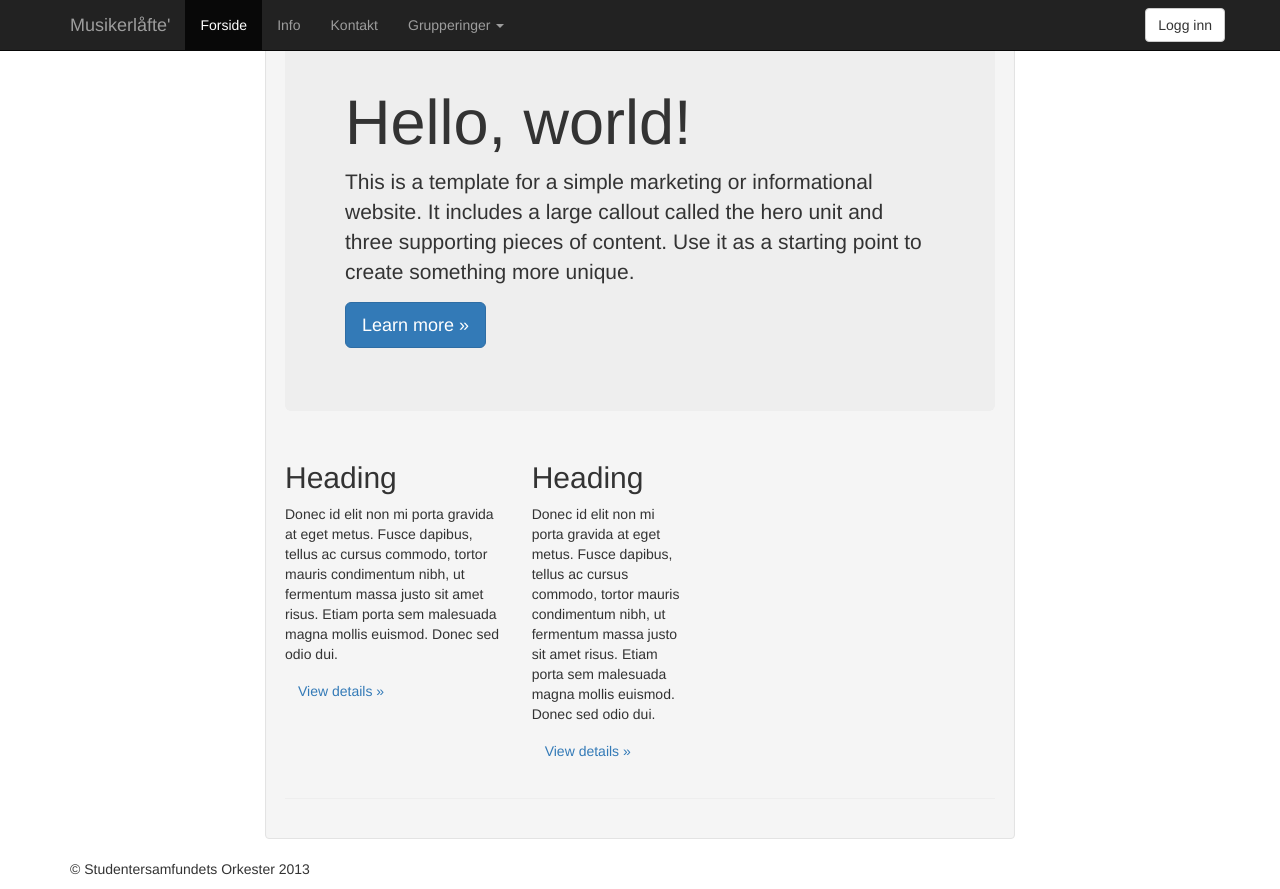
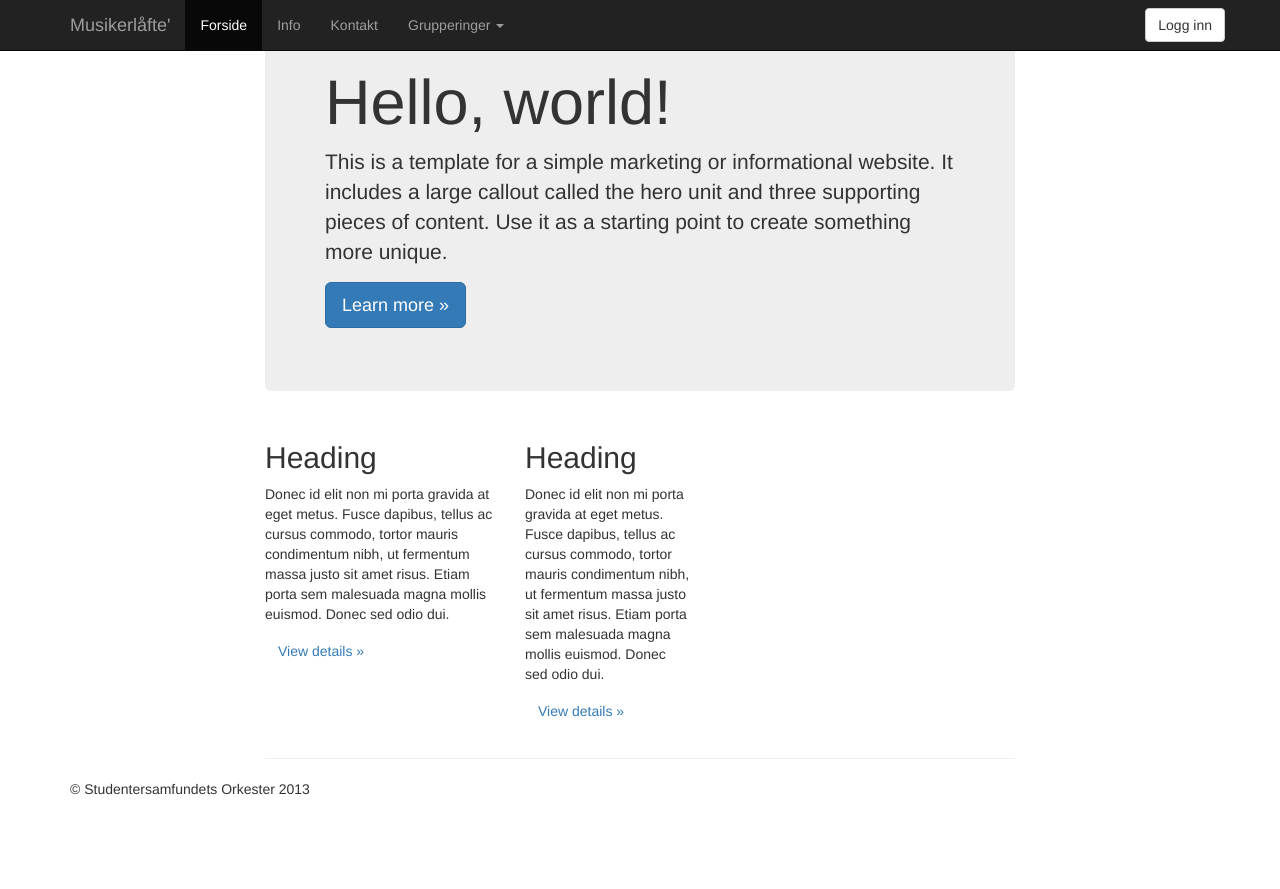
Before and after one commit to laafte/bull1, a Django app: page / in a window 1280 px wide. After the commit the page ends 795 px from the top, so only its background shows below. Run offline with Django 3.2, Linux system fonts and the light colour scheme; data that the repository does not hold is empty; some libraries are stand-ins or nearby versions.

Commit message:
get rid of the well

```diff
--- a/bull/templates/base.html
+++ b/bull/templates/base.html
@@ -99,8 +99,7 @@
           </ul>
         {% endif %}
       </div>
-      <div class="col-md-8">
-        <div class="well">
+      <div id="content" class="col-md-8">
           {% block content %}
             <!-- Main hero unit for a primary marketing message or call to action -->
             <div class="jumbotron">
@@ -145,7 +144,6 @@
 
             <hr>
           {% endblock %}
-        </div>
       </div>
     </div>
   </div>
```
Also changed, not shown: 1 other file.
